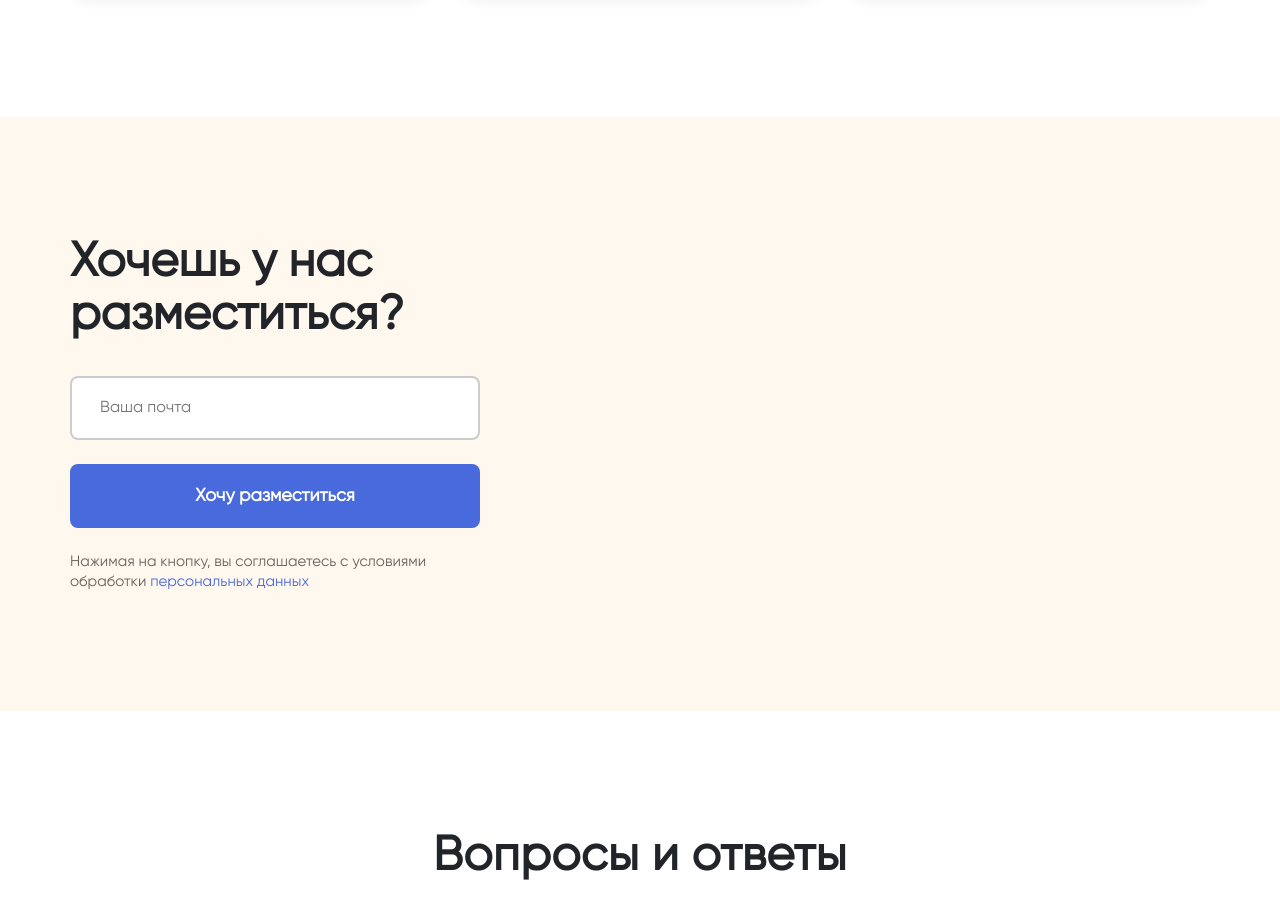
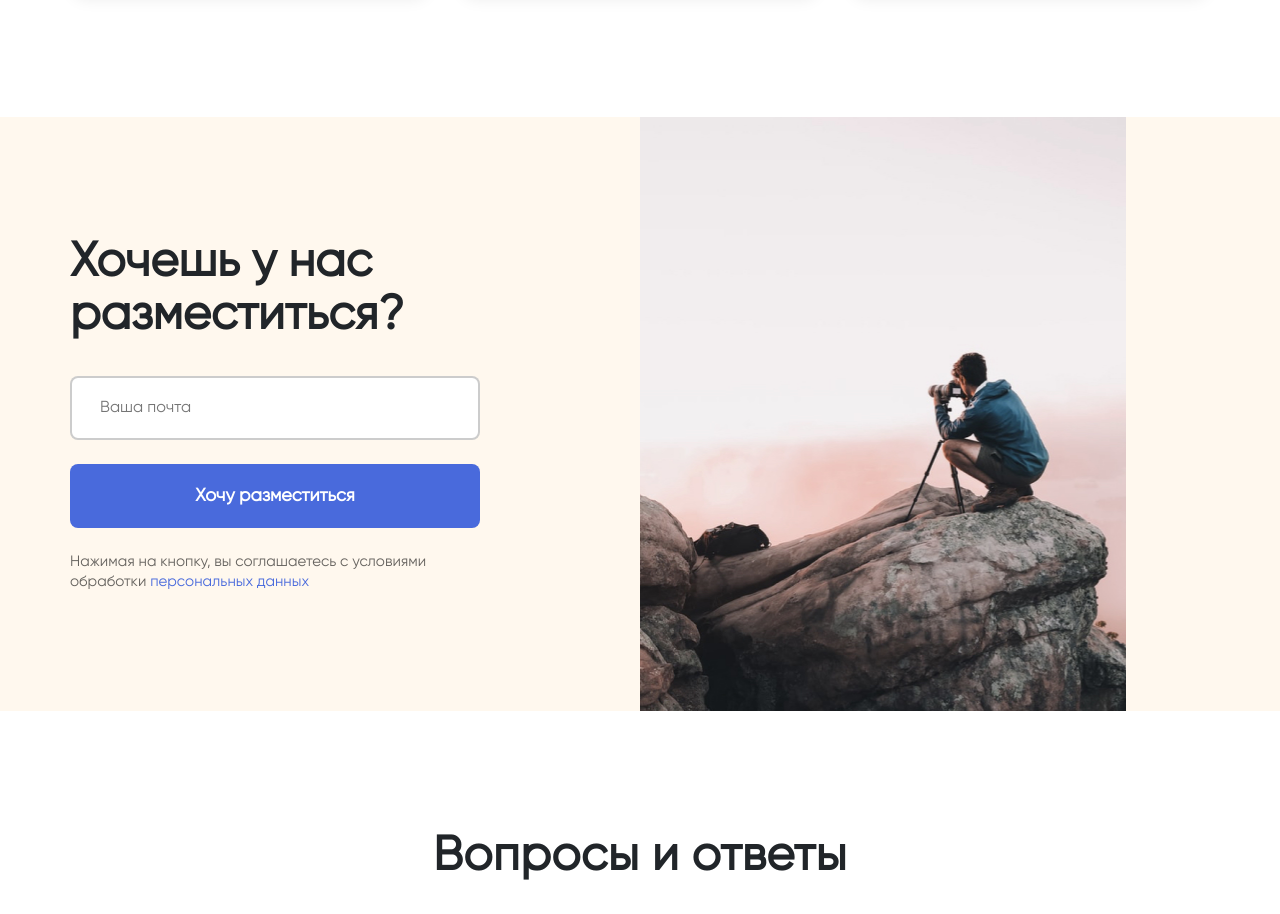
Before and after one commit to Teo-Reat/training--pixel-perfect-bootstrap-sass, a website: page src/index.html in a window 1280 px wide. Shown: the part 4934-5848 px from the top of the page. Drawn offline with nearby package versions, Linux system fonts and the light colour scheme; files that its build step writes are made by us from their sources.

Commit message:
Fixed bug with form-block

```diff
--- a/src/sass/main.scss
+++ b/src/sass/main.scss
@@ -521,7 +521,7 @@ body {
 .form-section__background {
   position: absolute;
   left: 50%;
-  max-width: 41%;
+  width: 38%;
   height: 594px;
   background: url("../../src/assets/img/photographer.jpg") no-repeat 25% 75%;
   background-size: cover;
```
Also changed, not shown: 1 other file.
